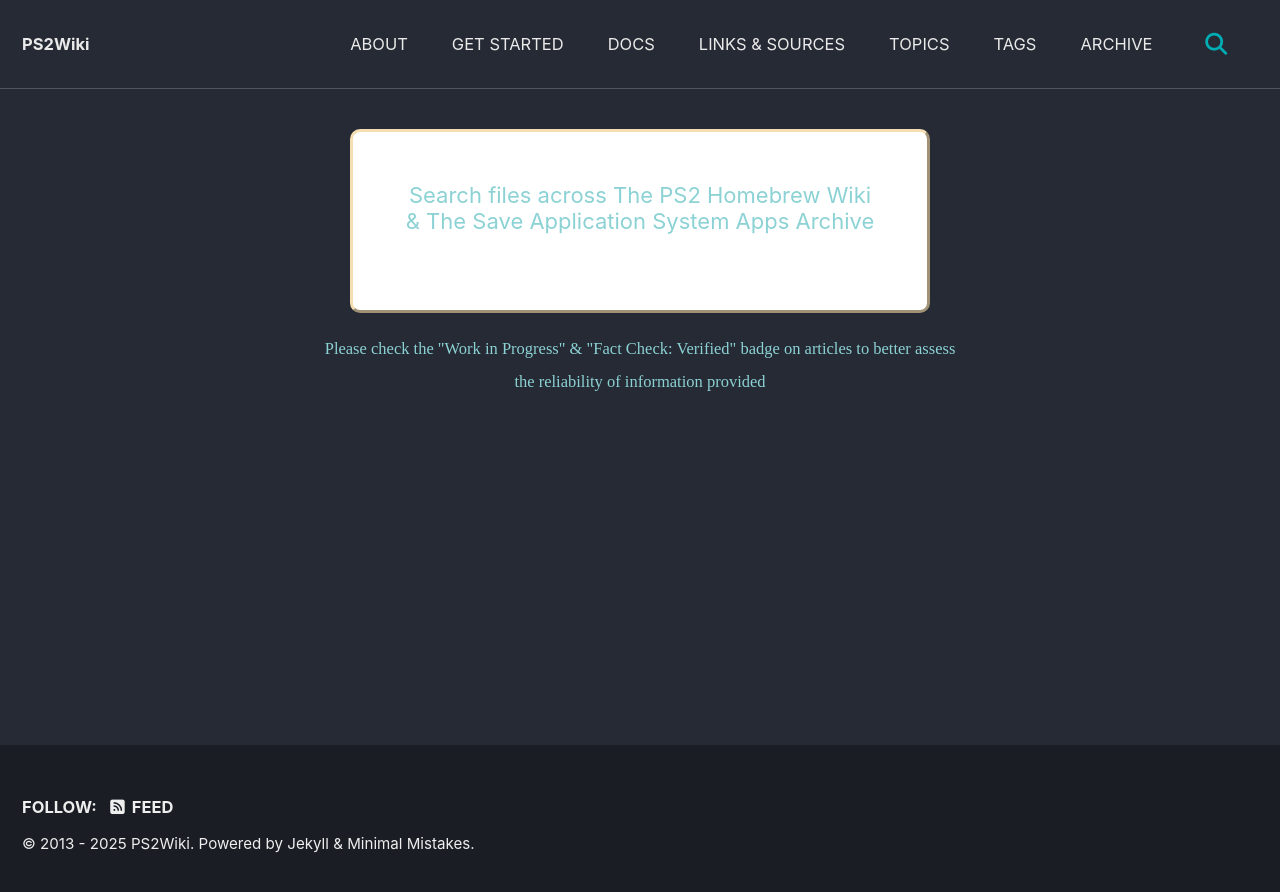
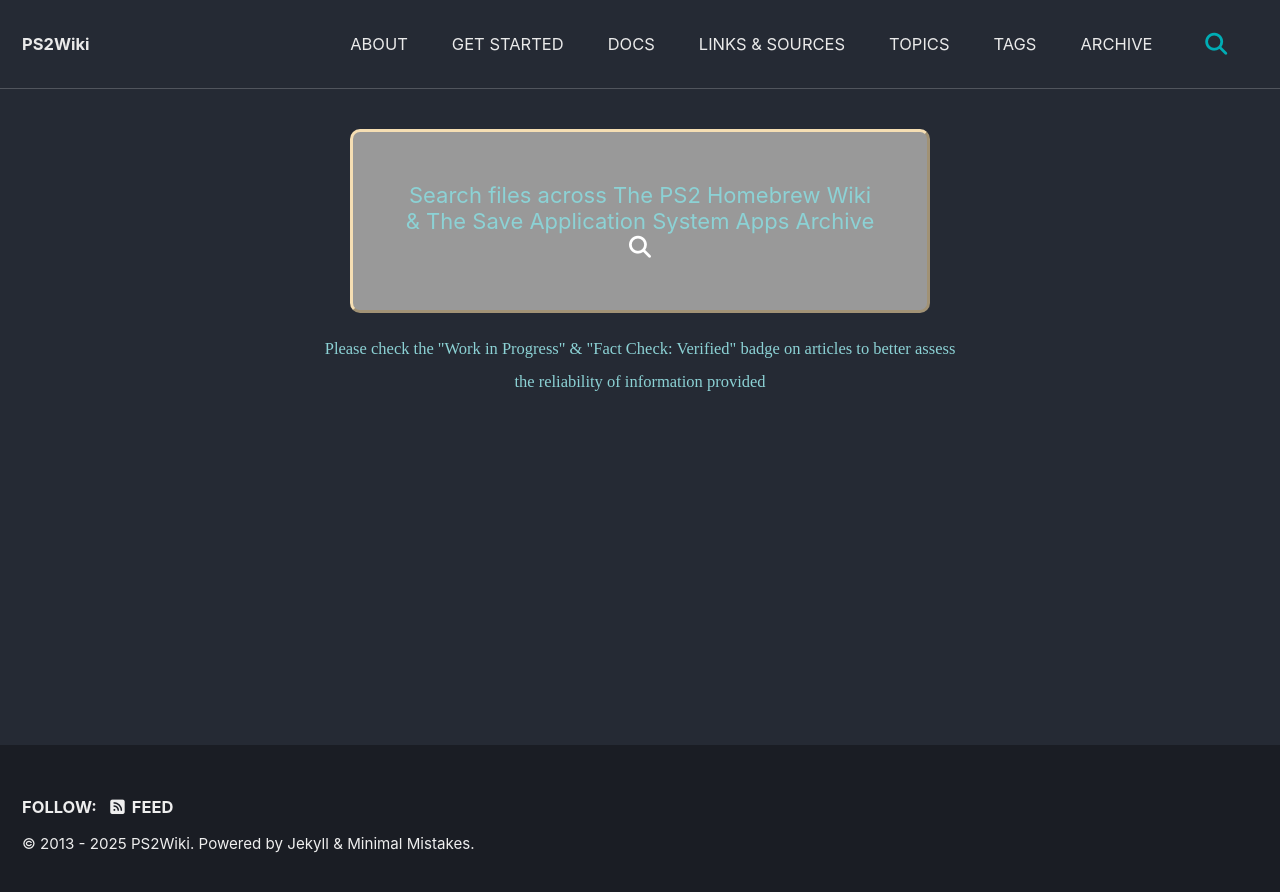
Before and after one commit to ps2wiki/search, a Jekyll site: the page built from index.html, in a window 1280 px wide. Shown: the top 892 px of the page. Built offline with Jekyll 4.4.1, drawn with Linux system fonts in a browser that asks for light colours; cached includes are drawn as plain includes; some web fonts are replaced; the list of posts is cut into pages by our own code.

Commit message:
Update home.html

```diff
--- a/_layouts/home.html
+++ b/_layouts/home.html
@@ -3,7 +3,7 @@ layout: archive
 ---
 
 {{ content }}
-<div><button class="search__toggle" type="button"><div style="background-color: white; font-color: black; font-size: 1em; color: white; border-radius: 10px; padding: 50px; border: 3px outset wheat">
+<div><button class="search__toggle" type="button"><div style="background-color: #999999; font-color: black; font-size: 1em; color: white; border-radius: 10px; padding: 50px; border: 3px outset wheat">
           <span class="visually-hidden">{{ site.data.ui-text[site.locale].search_label | default: "Toggle search" }}</span>
           <a style="font-color: black">Search files across The PS2 Homebrew Wiki & The Save Application System Apps Archive  </a><i style="font-color: black" class="fas fa-search"></i>
         </div></button></div>
```
